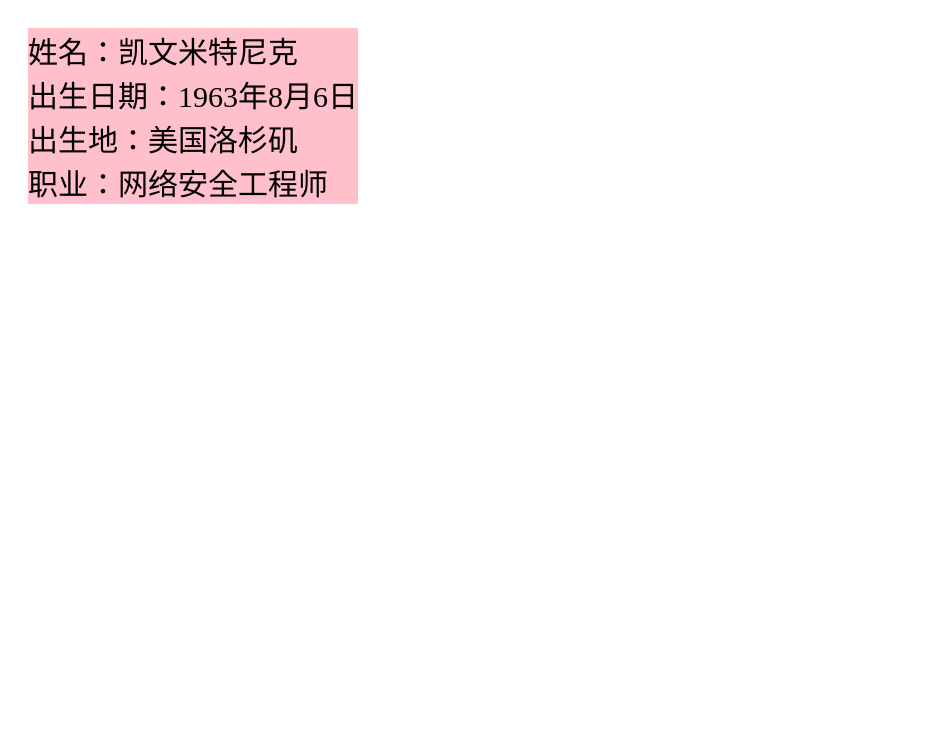
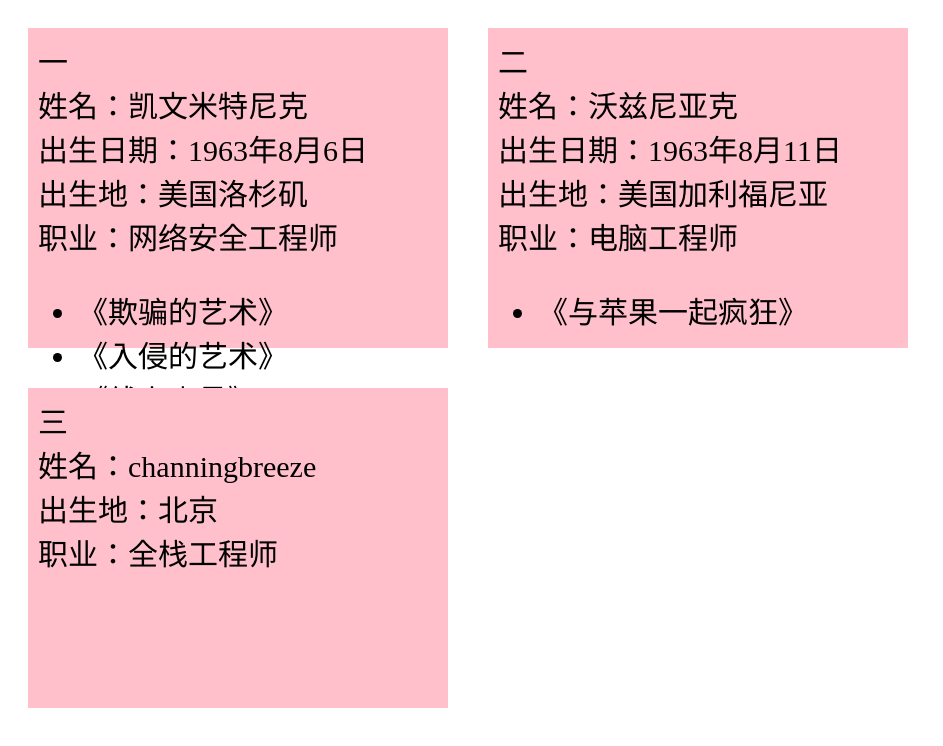
Before and after one commit to minsion/knowledge, a plain HTML site: page handlebars-02.html in a window 1280 px wide. Shown: the whole page, without its empty margins (0-943 px from the left). Drawn offline with Linux system fonts and the light colour scheme.

Commit message:
handlebars-02

```diff
--- a/handlebars-02.html
+++ b/handlebars-02.html
@@ -5,40 +5,78 @@
 	<title>handlebars</title>
 	<style type="text/css">
 		.card{
+			width: 400px;
+			height: 300px;
 			font-size: 30px;
 			float: left;
 			margin: 20px;
+			padding: 10px;
 			background-color: pink;
 		}
 	</style>
 </head>
 <body>
 	<script type="text/plan" id="card-template">
+		{{#each this}}
+		<div class="card">
+			<div>{{chinese @index}}</div>
 			<div>姓名：{{name}}</div>
+			{{#if birth}}
 			<div>出生日期：{{birth}}</div>
+			{{/if}}
 			<div>出生地：{{home}}</div>
 			<div>职业：{{job}}</div>
+			<ul>
+				{{#each books}}
+				<li>
+					{{this}}
+				</li>
+				{{/each}}
+			</ul>
+		</div>
+		{{/each}}
 	</script>
-	<div class="card">
+	<div id="card">
 
 	</div>
 	<script type="text/javascript" src="src/jquery.js"></script>
 	<script type="text/javascript" src="src/handlebars.js"></script>
 	<script type="text/javascript">
-		var data ={
+		var data =[
+			{
 				name:"凯文米特尼克",
 				birth:"1963年8月6日",
 				home:"美国洛杉矶",
 				job:"网络安全工程师",
+				books:[
+					'《欺骗的艺术》',
+					'《入侵的艺术》',
+					'《线上幽灵》'
+				]
+			},
+			{
+				name:"沃兹尼亚克",
+				birth:"1963年8月11日",
+				home:"美国加利福尼亚",
+				job:"电脑工程师",
+				books:[
+					'《与苹果一起疯狂》'
+				]
+			},
+			{
+				name:'channingbreeze',
+				home:'北京',
+				job:'全栈工程师'
 			}
+		]
+		Handlebars.registerHelper('chinese',function(value) {
+			var arr =['一','二','三'];
+			return arr[value]
+		})
 		var tpl =$("#card-template").html();
 		var f =Handlebars.compile(tpl);
 		var htmlPage =f(data);
-		$(".card").html(htmlPage);
-		console.log(tpl);
-		console.log(f);
-		console.log(htmlPage);
-		// 学习心得：Handlebars.compile()相当于把模板编译成html代码段输出  写函数的快捷键f+tab
+		$("#card").html(htmlPage);
 	</script>
 </body>
 </html>
```
Also changed, not shown: 2 other files. Lines whose indentation alone changed are shown as unchanged.
